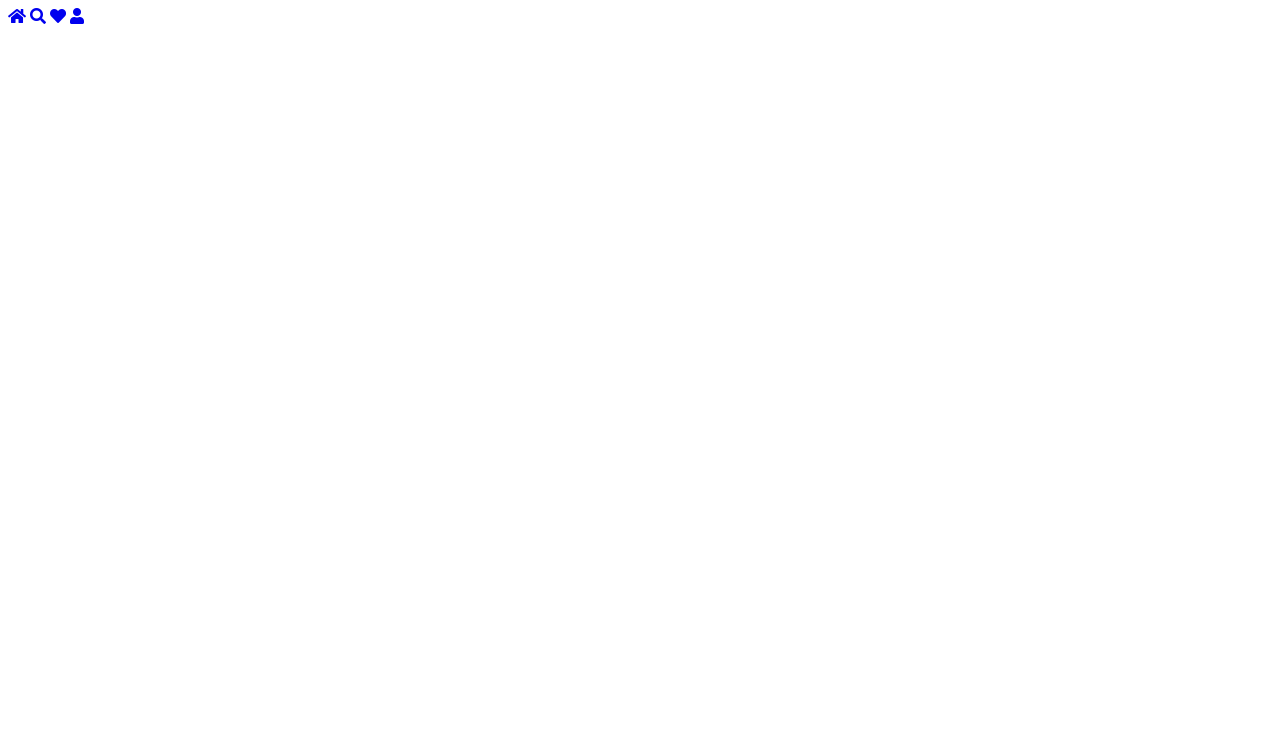
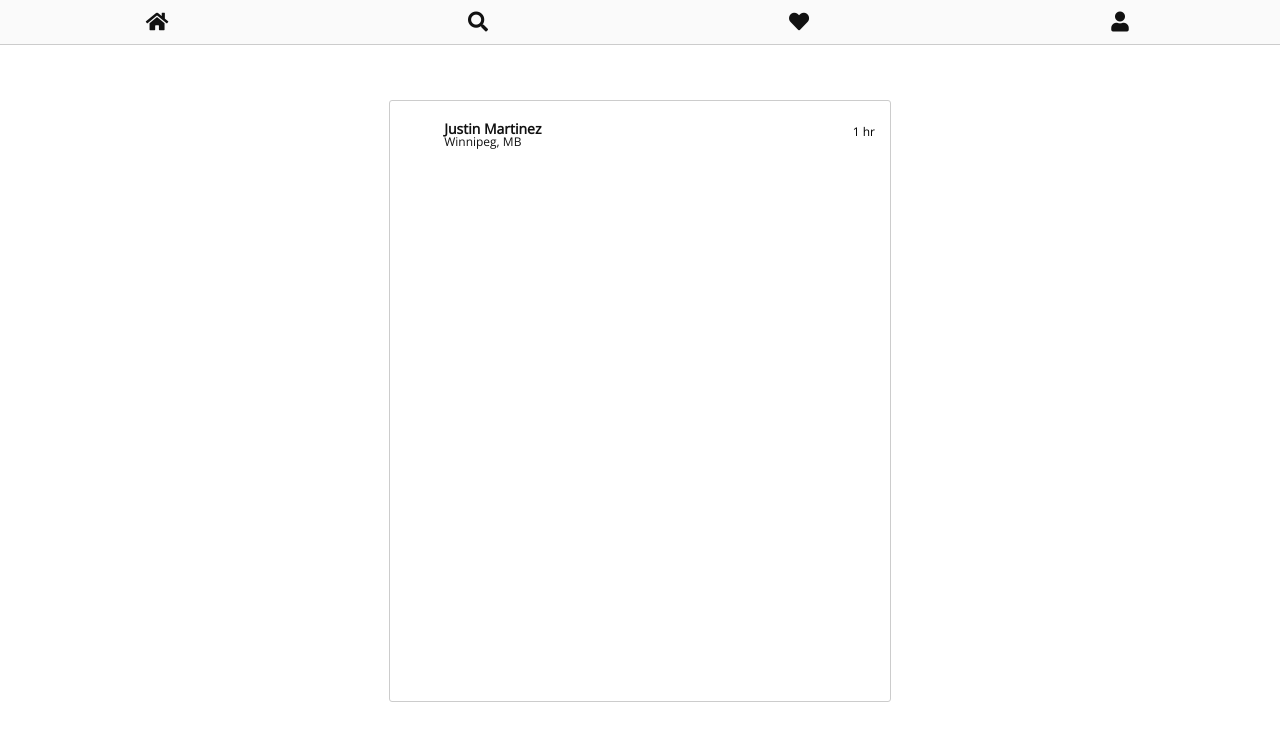
Before and after one commit to jtmar28/insta-clone, a plain HTML site: page index.html in a window 1280 px wide. Drawn offline with nearby package versions, Linux system fonts and the light colour scheme.

Commit message:
Added container

```diff
--- a/index.html
+++ b/index.html
@@ -15,6 +15,22 @@
         <a href="likes.html"><i class="fas fa-heart"></i></a>
         <a href="profile.html"><i class="fas fa-user"></i></a>
     </header>
+    <section class="container">
+        <div class="card">
+            <div class="card-header">
+                <div class="profile-img">
+
+                </div>
+                <div class="profile-info">
+                    <div class="name">Justin Martinez</div>
+                    <div class="location">Winnipeg, MB</div>
+                </div>
+                <div class="time">
+                    1 hr
+                </div>
+            </div>
+        </div>
+    </section>
     <script src="app.js"></script>
 </body>
 </html>
--- a/style.css
+++ b/style.css
@@ -0,0 +1,126 @@
+/* http://meyerweb.com/eric/tools/css/reset/
+   v2.0 | 20110126
+   License: none (public domain)
+*/
+@import url('https://fonts.googleapis.com/css?family=Open+Sans');
+
+html, body, div, span, applet, object, iframe,
+h1, h2, h3, h4, h5, h6, p, blockquote, pre,
+a, abbr, acronym, address, big, cite, code,
+del, dfn, em, img, ins, kbd, q, s, samp,
+small, strike, strong, sub, sup, tt, var,
+b, u, i, center,
+dl, dt, dd, ol, ul, li,
+fieldset, form, label, legend,
+table, caption, tbody, tfoot, thead, tr, th, td,
+article, aside, canvas, details, embed,
+figure, figcaption, footer, header, hgroup,
+menu, nav, output, ruby, section, summary,
+time, mark, audio, video {
+	margin: 0;
+	padding: 0;
+	border: 0;
+	font-size: 100%;
+	font: inherit;
+	vertical-align: baseline;
+}
+/* HTML5 display-role reset for older browsers */
+article, aside, details, figcaption, figure,
+footer, header, hgroup, menu, nav, section {
+	display: block;
+}
+body {
+	line-height: 1;
+}
+ol, ul {
+	list-style: none;
+}
+blockquote, q {
+	quotes: none;
+}
+blockquote:before, blockquote:after,
+q:before, q:after {
+	content: '';
+	content: none;
+}
+table {
+	border-collapse: collapse;
+	border-spacing: 0;
+}
+
+body{
+    background: #fff;
+}
+header{
+    background: #FAFAFA;
+    border-bottom: 1px solid #ccc;
+    position: fixed;
+    top: 0;
+    left:0;
+    width: 100%;
+    z-index: 20;
+}
+a{
+    box-sizing: border-box;
+    width:25%;
+    display: inline-block;
+    margin-left: -3px;
+    text-align: center;
+    padding: 12px;
+}
+a .fas{
+    color: #111;
+    font-size: 20px;
+}
+a .fas.fa-heart:hover{
+    color:red;
+}
+.container{
+    padding-top: 50px;
+    position: absolute;
+    top: 50px;
+    bottom: 0;
+    height: 100%;
+    width: 100%;
+}
+.container .card{
+    border: 1px solid #ccc;
+    background: #fff;
+    margin: 0 auto;
+    width: 500px;
+    height: 600px;
+    border-radius: 3px;
+    font-family: 'Open Sans', sans-serif;
+}
+.card-header{
+    padding: 15px;
+}
+.card-header .profile-img{
+    display: inline-block;
+    height: 30px;
+    width: 30px;
+    border-radius: 50%;
+    position: relative;
+    top: 5px;
+    margin-right: 5px;
+}
+.card-header .profile-info{
+    display: inline-block;
+
+}
+.card-header .profile-info .location{
+   font-size: 12px;
+   color: #111;
+}
+.card-header .profile-info .name{
+    font-size: 14px;
+    color: #111;
+    font-weight: 700;
+ }
+.card-header .time{
+    font-family: 'Open Sans', sans-serif;
+    font-size: 12px;
+    float: right;
+    top: 10px;
+    position:relative;
+}
```
